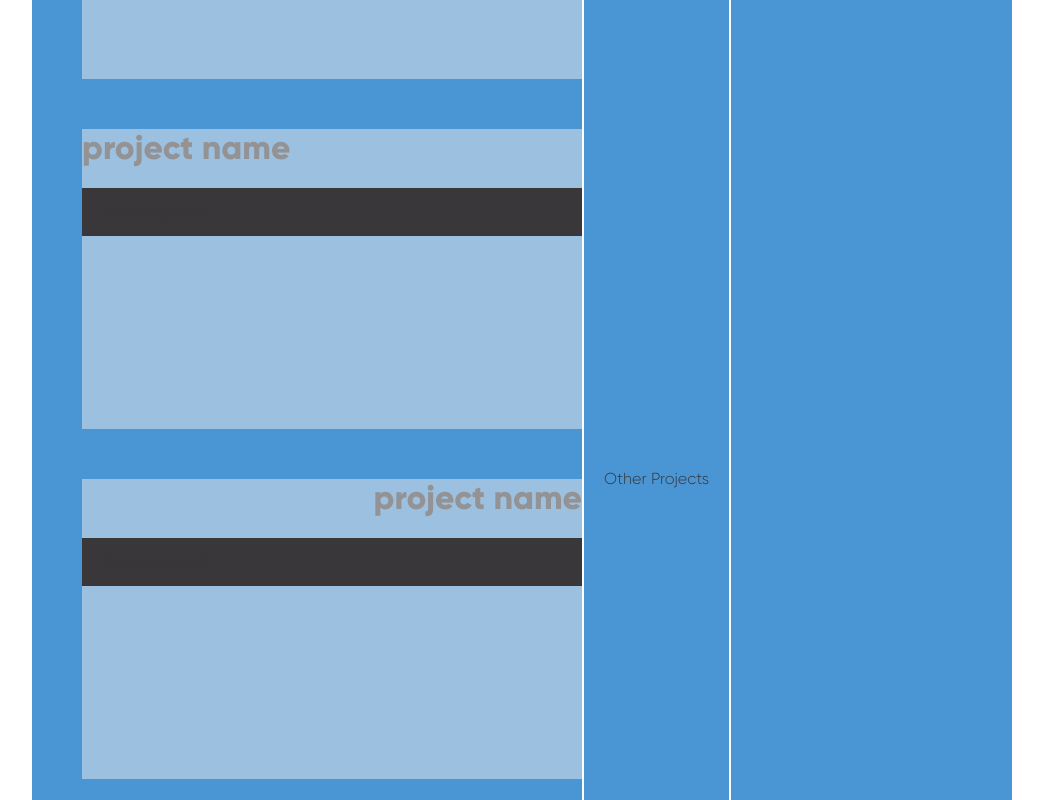
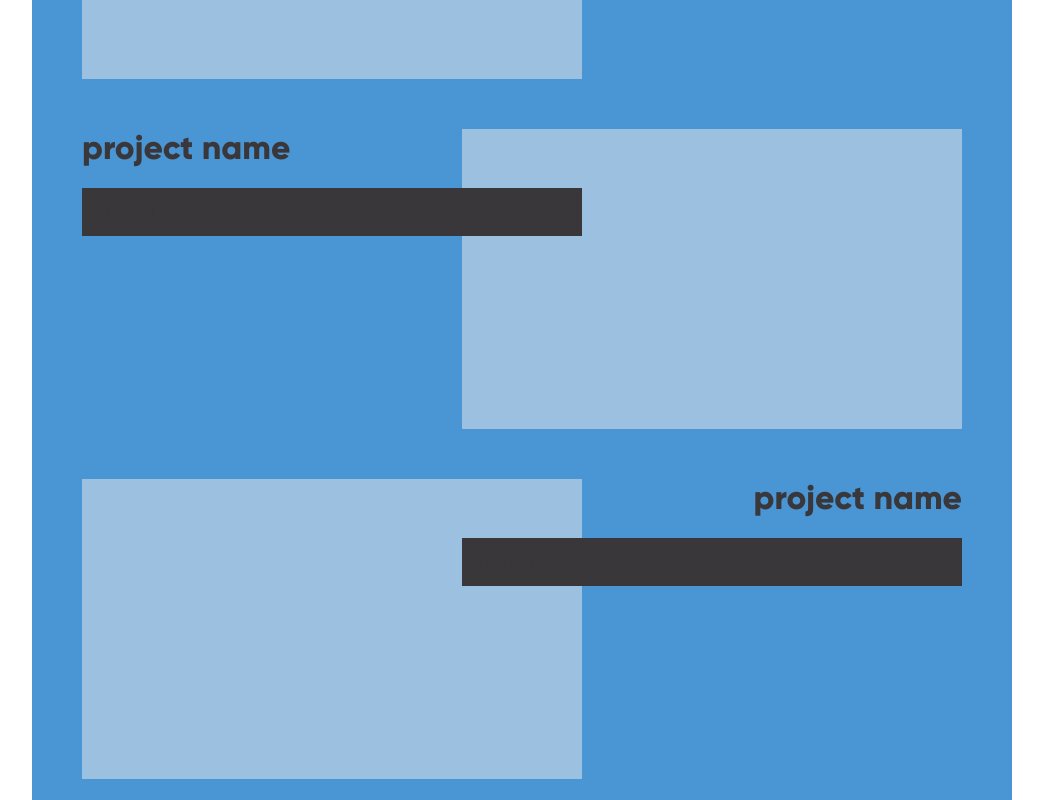
Before and after one commit to Jonjoe/website, a React (Create React App) app: page / in a window 1280 px wide. Shown: the part 2000-2800 px from the top of the page, without its empty margins (118-1161 px from the left). Built offline with nearby package versions, Linux system fonts and the light colour scheme; what @fortawesome/pro-duotone-svg-icons, @fortawesome/pro-light-svg-icons, @fortawesome/pro-solid-svg-icons would draw is missing.

Commit message:
cleaner css

```diff
--- a/src/components/layouts/Section/Section.styles.tsx
+++ b/src/components/layouts/Section/Section.styles.tsx
@@ -17,43 +17,29 @@ export const Container = styled.section<ContainerProps>`
       ? `background-color: ${props.background};`
       : `background-color: transparant;`}
 
-  &:before {
+  &:before, &:after {
+    ${(props: ContainerProps) =>
+      props.background && `border: 5px solid ${props.background};`}
+
+    position: absolute;
     display: block;
     content: "";
     height: 50px;
     width: 50px;
-    border-top: 5px solid black;
-    border-right: 5px solid black;
-    border-bottom: 0px solid black;
-    border-left: 0px solid black;
-    position: absolute;
+  }
+
+  &:before {
+    border-bottom-width: 0px;
+    border-left-width: 0px;
     top: -10px;
     right: -10px;
-
-    ${(props: ContainerProps) =>
-      props.background
-        ? `border-color: ${props.background};`
-        : `border-color: transparant;`}
-
-    ${(props: ContainerProps) => !props.background && "display: none;"}
+  }
 
   &:after {
-    display: block;
-    content: "";
-    height: 50px;
-    width: 50px;
-    border-top: 0px solid black;
-    border-right: 0px solid black;
-    border-bottom: 5px solid black;
-    border-left: 5px solid black;
-    position: absolute;
+    border-top-width: 0px;
+    border-right-width: 0px;
     bottom: -10px;
     left: -10px;
-
-    ${(props: ContainerProps) =>
-      props.background
-        ? `border-color: ${props.background};`
-        : `border-color: transparant;`}
   }
 `;
 
--- a/src/pages/Home/Home.page.tsx
+++ b/src/pages/Home/Home.page.tsx
@@ -55,11 +55,9 @@ const HomePage: React.FC = () => {
       </Section>
 
       <Section title="Showcase" background={theme.pallet.BLUE}>
-        <FeaturedProjects />
-
-        <Button>
-          <Text.Body>Other Projects</Text.Body>
-        </Button>
+        <Struct column>
+          <FeaturedProjects />
+        </Struct>
       </Section>
 
       <Section title="History" background={theme.pallet.RED}>
```
